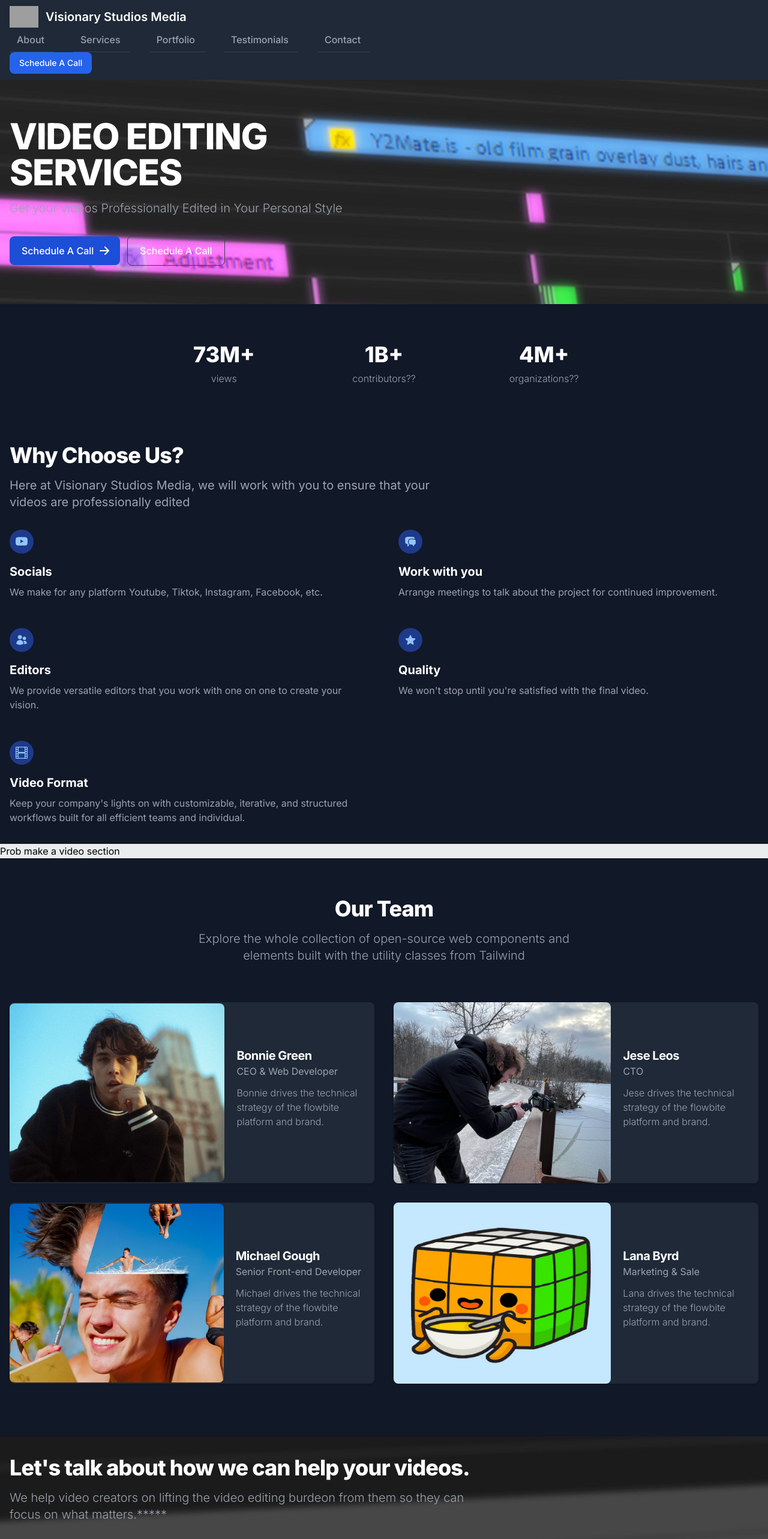
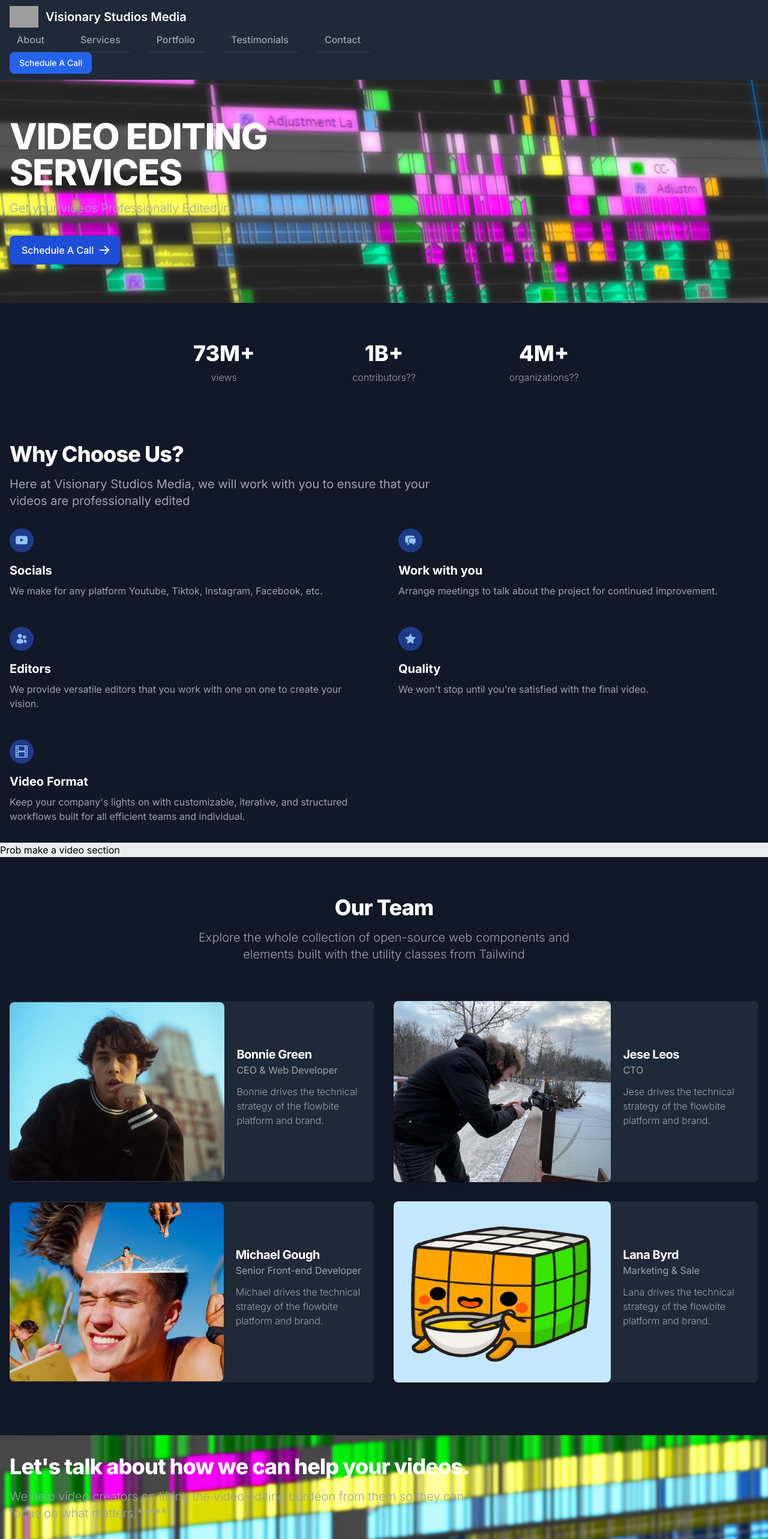
Before and after one commit to LiamCharles2001/Visionary-Studios-Media, a Next.js app: page / in a window 1280 px wide. Shown: the top 2566 px of the page at 60% size. Built offline with nearby package versions, Linux system fonts and the light colour scheme; grey boxes are pictures that could not be loaded.

Commit message:
Better Images

```diff
--- a/app/components/CTASection.tsx
+++ b/app/components/CTASection.tsx
@@ -1,7 +1,9 @@
+import Image from "next/image";
+
 const CTASection = () => {
   return (
 
-<section className="bg-white dark:bg-gray-900 bg-[url('/assets/timeline-bottom.jpg')]">
+<section className="relative">
     <div className="py-8 px-4 mx-auto max-w-screen-xl sm:py-16 lg:px-6">
         <div className="max-w-screen-md">
             <h2 className="mb-4 text-4xl tracking-tight font-extrabold text-gray-900 dark:text-white">Let&apos;s talk about how we can help your videos.</h2>
@@ -14,6 +16,7 @@ const CTASection = () => {
             </div>
         </div>
     </div>
+    <Image objectFit='cover' fill src="/assets/timeline-bottom.jpg" alt="Bonnie Avatar" className="-z-10"/>
 </section>
   );
 };
--- a/app/components/HeroSection.tsx
+++ b/app/components/HeroSection.tsx
@@ -1,9 +1,11 @@
 import Link from "next/link"
+import Image from "next/image"
 
 export default function Hero() {
   return (
 
-<section className="bg-white dark:bg-gray-900 bg-[url('/assets/timeline-background.jpg')]">
+<section className="relative">
+  <Image objectFit='cover' fill src="/assets/timeline-background.jpg" alt="Bonnie Avatar" className="-z-10"/>
     <div className="grid max-w-screen-xl px-4 py-8 mx-auto lg:gap-8 xl:gap-0 lg:py-16 lg:grid-cols-12">
         <div className="mr-auto place-self-center lg:col-span-7">
             <h1 className="max-w-2xl mb-4 text-4xl font-extrabold tracking-tight leading-none md:text-5xl xl:text-6xl dark:text-white">VIDEO EDITING SERVICES</h1>
@@ -12,9 +14,9 @@ export default function Hero() {
             Schedule A Call
                 <svg className="w-5 h-5 ml-2 -mr-1" fill="currentColor" viewBox="0 0 20 20" xmlns="http://www.w3.org/2000/svg"><path fillRule="evenodd" d="M10.293 3.293a1 1 0 011.414 0l6 6a1 1 0 010 1.414l-6 6a1 1 0 01-1.414-1.414L14.586 11H3a1 1 0 110-2h11.586l-4.293-4.293a1 1 0 010-1.414z" clipRule="evenodd"></path></svg>
             </a>
-            <a href="https://calendly.com/visionarystudiosmedia/30min?month=2024-03" className="inline-flex items-center justify-center px-5 py-3 text-base font-medium text-center text-gray-900 border border-gray-300 rounded-lg hover:bg-gray-100 focus:ring-4 focus:ring-gray-100 dark:text-white dark:border-gray-700 dark:hover:bg-gray-700 dark:focus:ring-gray-800">
+            {/* <a href="https://calendly.com/visionarystudiosmedia/30min?month=2024-03" className="inline-flex items-center justify-center px-5 py-3 text-base font-medium text-center text-gray-900 border border-gray-300 rounded-lg hover:bg-gray-100 focus:ring-4 focus:ring-gray-100 dark:text-white dark:border-gray-700 dark:hover:bg-gray-700 dark:focus:ring-gray-800">
             Schedule A Call
-            </a>
+            </a>  */}
         </div>
         <div className="hidden lg:mt-0 lg:col-span-5 lg:flex">
            { /*<img src="https://flowbite.s3.amazonaws.com/blocks/marketing-ui/hero/phone-mockup.png" alt="mockup">*/}
```
Also changed, not shown: Notes.txt.
